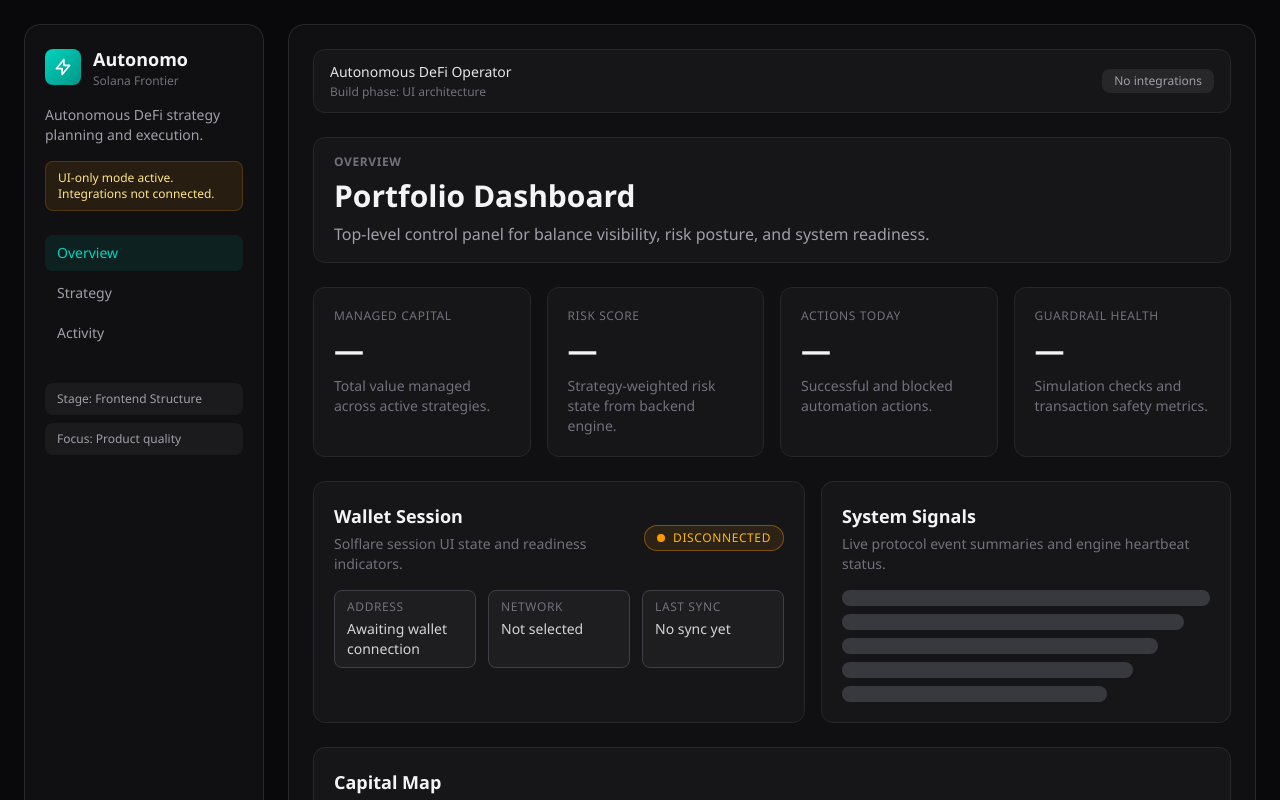
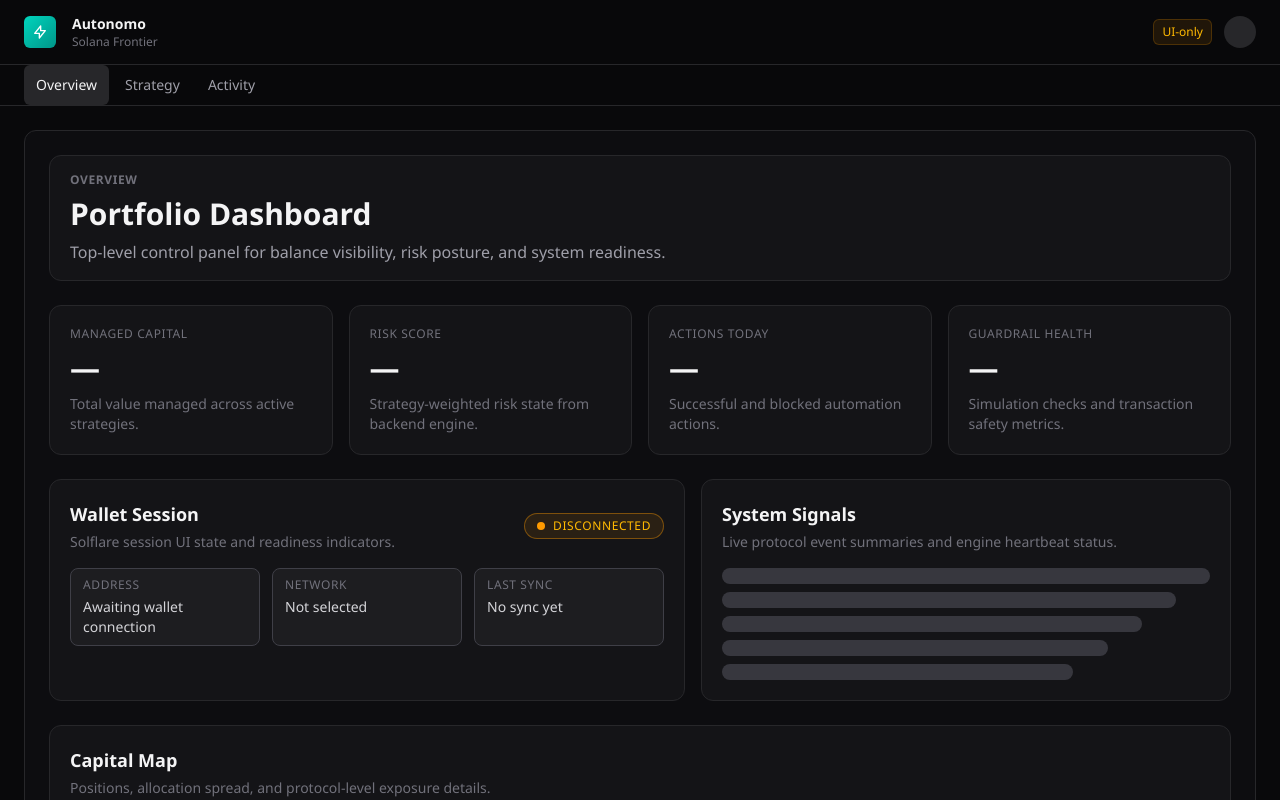
Before and after one commit to dovidmoishe/Autonomo, a Next.js app in the folder apps/web/: page /overview in a window 1280 px wide. Shown: the top 800 px of the page. Built offline with nearby package versions, Linux system fonts and the light colour scheme.

Commit message:
feat: convert to traditional dashboard layout with top header nav

```diff
--- a/apps/web/src/components/app-nav.tsx
+++ b/apps/web/src/components/app-nav.tsx
@@ -17,7 +17,7 @@ export function AppNav() {
   const pathname = usePathname();
 
   return (
-    <nav className="space-y-1" aria-label="Primary navigation">
+    <nav className="flex gap-1" aria-label="Primary navigation">
       {NAV_ITEMS.map((item) => {
         const isActive =
           pathname === item.href || pathname.startsWith(`${item.href}/`);
@@ -27,10 +27,10 @@ export function AppNav() {
             key={item.href}
             href={item.href}
             className={joinClasses(
-              "flex items-center gap-3 rounded-lg px-3 py-2 text-sm font-medium transition-colors",
+              "flex items-center gap-2 rounded-md px-3 py-2.5 text-sm font-medium transition-colors",
               isActive
-                ? "bg-teal-500/10 text-teal-400"
-                : "text-zinc-400 hover:bg-zinc-800 hover:text-zinc-200",
+                ? "bg-zinc-800 text-zinc-100"
+                : "text-zinc-400 hover:text-zinc-200 hover:bg-zinc-900",
             )}
           >
             {item.label}
--- a/apps/web/src/components/dashboard-shell.tsx
+++ b/apps/web/src/components/dashboard-shell.tsx
@@ -8,64 +8,39 @@ type DashboardShellProps = {
 
 export function DashboardShell({ children }: DashboardShellProps) {
   return (
-    <div className="relative min-h-dvh bg-zinc-950">
-      <div
-        className="pointer-events-none absolute inset-0 -z-10"
-        style={{
-          background:
-            "radial-gradient(circle at 12% 8%, rgba(13, 148, 136, 0.08), transparent 40%), radial-gradient(circle at 86% 4%, rgba(255, 131, 67, 0.06), transparent 30%)",
-        }}
-      />
-
-      <div className="mx-auto grid min-h-dvh w-full max-w-[1320px] grid-cols-1 gap-4 px-4 py-4 lg:grid-cols-[240px_1fr] lg:gap-6 lg:px-6 lg:py-6">
-        <aside className="rounded-2xl border border-zinc-800 bg-zinc-900/50 p-5 text-zinc-100">
-          <div className="flex items-center gap-3">
-            <div className="flex h-9 w-9 items-center justify-center rounded-lg bg-gradient-to-br from-teal-400 to-teal-600">
-              <svg className="h-5 w-5 text-white" fill="none" viewBox="0 0 24 24" stroke="currentColor">
+    <div className="min-h-dvh bg-zinc-950">
+      <header className="sticky top-0 z-50 border-b border-zinc-800 bg-zinc-950/80 backdrop-blur">
+        <div className="flex h-16 items-center justify-between px-4 lg:px-6">
+          <div className="flex items-center gap-4">
+            <div className="flex h-8 w-8 items-center justify-center rounded-md bg-gradient-to-br from-teal-400 to-teal-600">
+              <svg className="h-4 w-4 text-white" fill="none" viewBox="0 0 24 24" stroke="currentColor">
                 <path strokeLinecap="round" strokeLinejoin="round" strokeWidth={2} d="M13 10V3L4 14h7v7l9-11h-7z" />
               </svg>
             </div>
             <div>
-              <h1 className="text-lg font-semibold">Autonomo</h1>
+              <h1 className="text-sm font-semibold text-zinc-100">Autonomo</h1>
               <p className="text-xs text-zinc-500">Solana Frontier</p>
             </div>
           </div>
 
-          <p className="mt-4 text-sm text-zinc-400">
-            Autonomous DeFi strategy planning and execution.
-          </p>
-
-          <div className="mt-4 rounded-lg bg-amber-500/10 border border-amber-500/20 px-3 py-2 text-xs text-amber-200">
-            UI-only mode active. Integrations not connected.
-          </div>
-
-          <nav className="mt-6">
-            <AppNav />
-          </nav>
-
-          <div className="mt-8 space-y-2">
-            <div className="rounded-lg bg-zinc-800/50 px-3 py-2 text-xs text-zinc-400">
-              Stage: Frontend Structure
-            </div>
-            <div className="rounded-lg bg-zinc-800/50 px-3 py-2 text-xs text-zinc-400">
-              Focus: Product quality
+          <div className="flex items-center gap-3">
+            <span className="rounded-md bg-amber-500/10 border border-amber-500/20 px-2 py-1 text-xs text-amber-400">
+              UI-only
+            </span>
+            <div className="h-8 w-8 rounded-full bg-zinc-800">
             </div>
           </div>
-        </aside>
+        </div>
 
-        <div className="rounded-2xl border border-zinc-800 bg-zinc-900/50 p-4 sm:p-5 lg:p-6">
-          <header className="mb-6 flex flex-wrap items-center justify-between gap-3 rounded-xl border border-zinc-800 bg-zinc-800/30 px-4 py-3">
-            <div>
-              <p className="text-sm font-medium text-zinc-200">Autonomous DeFi Operator</p>
-              <p className="mt-0.5 text-xs text-zinc-500">Build phase: UI architecture</p>
-            </div>
-            <div className="rounded-lg bg-zinc-800 px-3 py-1 text-xs font-medium text-zinc-400">
-              No integrations
-            </div>
-          </header>
+        <div className="border-t border-zinc-800 px-4 lg:px-6">
+          <AppNav />
+        </div>
+      </header>
 
-          <main>{children}</main>
-        </div>
+      <div className="mx-auto max-w-[1400px] p-4 lg:p-6">
+        <main className="rounded-xl border border-zinc-800 bg-zinc-900/30 p-4 lg:p-6">
+          {children}
+        </main>
       </div>
     </div>
   );
```
